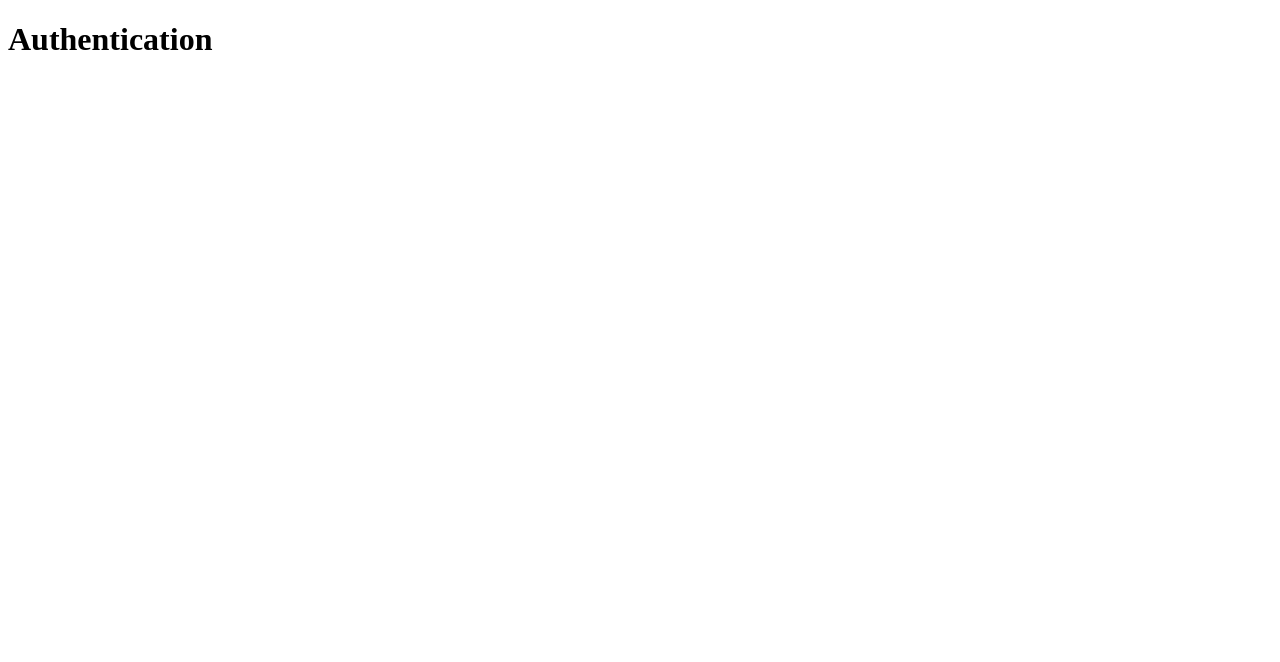
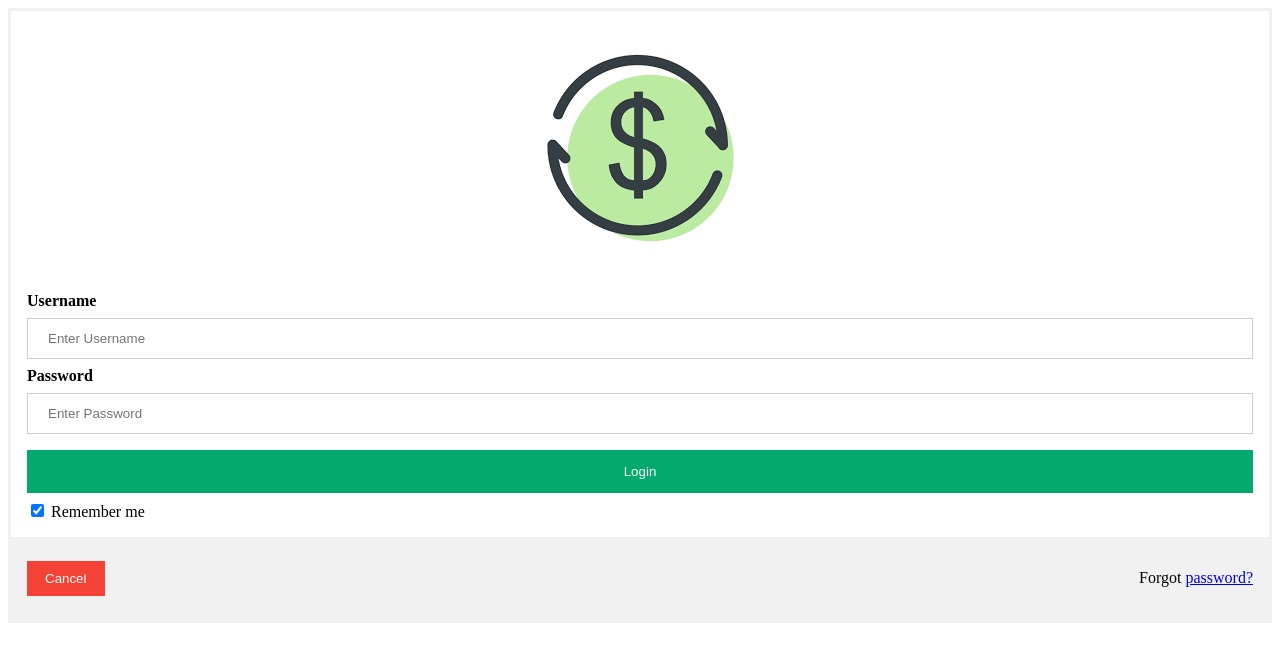
Before and after one commit to kira607/monet, a Flask app: page /auth/ in a window 1280 px wide. Before the commit the part shown is almost empty. Shown: the top 662 px of the page. Run offline with Flask 2, Linux system fonts and the light colour scheme.

Commit message:
add page template

```diff
--- a/src/yaba/apps/__init__.py
+++ b/src/yaba/apps/__init__.py
@@ -2,3 +2,4 @@
 
 from .auth import auth_app
 from .budget import budget_app
+from .system import system_app
--- /dev/null
+++ b/src/yaba/apps/auth/static/css/auth_styles.css
@@ -0,0 +1,72 @@
+/* Bordered form */
+form {
+    border: 3px solid #f1f1f1;
+  }
+
+  /* Full-width inputs */
+  input[type=text], input[type=password] {
+    width: 100%;
+    padding: 12px 20px;
+    margin: 8px 0;
+    display: inline-block;
+    border: 1px solid #ccc;
+    box-sizing: border-box;
+  }
+
+  /* Set a style for all buttons */
+  button {
+    background-color: #04AA6D;
+    color: white;
+    padding: 14px 20px;
+    margin: 8px 0;
+    border: none;
+    cursor: pointer;
+    width: 100%;
+  }
+
+  /* Add a hover effect for buttons */
+  button:hover {
+    opacity: 0.8;
+  }
+
+  /* Extra style for the cancel button (red) */
+  .cancelbtn {
+    width: auto;
+    padding: 10px 18px;
+    background-color: #f44336;
+  }
+
+  /* Center the avatar image inside this container */
+  .imgcontainer {
+    text-align: center;
+    margin: 24px 0 12px 0;
+    /* display: inline-block; */
+  }
+
+  /* Avatar image */
+  img.avatar {
+    /* width: 40%; */
+    border-radius: 50%;
+  }
+
+  /* Add padding to containers */
+  .container {
+    padding: 16px;
+  }
+
+  /* The "Forgot password" text */
+  span.psw {
+    float: right;
+    padding-top: 16px;
+  }
+
+  /* Change styles for span and cancel button on extra small screens */
+  @media screen and (max-width: 300px) {
+    span.psw {
+      display: block;
+      float: none;
+    }
+    .cancelbtn {
+      width: 100%;
+    }
+  }
--- a/src/yaba/apps/auth/templates/auth.html
+++ b/src/yaba/apps/auth/templates/auth.html
@@ -1,10 +1,31 @@
 {% extends "base.html" %}
-
 {% block extra_head %}
+    <link rel="stylesheet" type="text/css" href="{{ url_for('.static', filename='css/auth_styles.css') }}" />
 {% endblock %}
-
 {% block title %} Auth {% endblock %}
 
 {% block body %}
-<h1>Authentication</h1>
+<form action="action_page.php" method="post">
+    <div class="imgcontainer">
+        <img src="{{ url_for('.static', filename='images/icon.png') }}" alt="Avatar" class="avatar">
+    </div>
+
+    <div class="container">
+        <label for="uname"><b>Username</b></label>
+        <input type="text" placeholder="Enter Username" name="uname" required>
+
+        <label for="psw"><b>Password</b></label>
+        <input type="password" placeholder="Enter Password" name="psw" required>
+
+        <button type="submit">Login</button>
+        <label>
+            <input type="checkbox" checked="checked" name="remember"> Remember me
+        </label>
+    </div>
+
+    <div class="container" style="background-color:#f1f1f1">
+        <button type="button" class="cancelbtn">Cancel</button>
+        <span class="psw">Forgot <a href="#">password?</a></span>
+    </div>
+</form>
 {% endblock %}
--- a/src/yaba/run_yaba.py
+++ b/src/yaba/run_yaba.py
@@ -1,8 +1,8 @@
 from flask import Flask
 
-from yaba.apps.auth import auth_app
-from yaba.apps.budget import budget_app
-from yaba.apps.system import system_app
+from yaba.apps import auth_app
+from yaba.apps import budget_app
+from yaba.apps import system_app
 
 
 def create_app() -> Flask:
```
Also changed, not shown: src/yaba/apps/auth/app.py (+8 -1 lines), src/yaba/apps/auth/static/images/icon.png (added).
